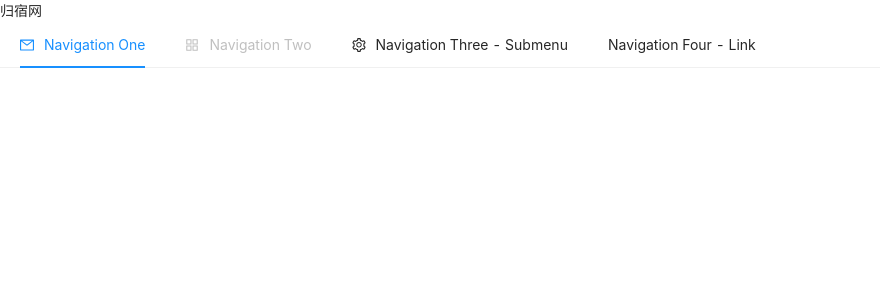
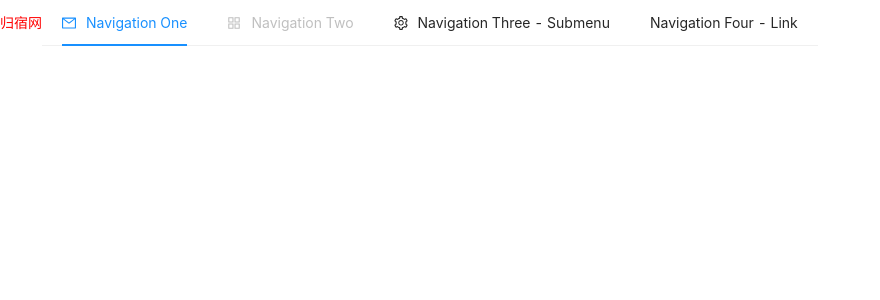
Before and after one commit to tianyu0919/start_configuration_react, a React app: page / in a window 1280 px wide. Shown: the top 300 px of the page, without its empty margins (0-880 px from the left). Built offline with nearby package versions, Linux system fonts and the light colour scheme.

Commit message:
配置 css module

```diff
--- /dev/null
+++ b/src/declaration.d.ts
@@ -0,0 +1,4 @@
+declare module '*.scss' {
+  const content: { [className: string]: string };
+  export default content;
+}
--- /dev/null
+++ b/src/layout/Navigation/index.module.scss
@@ -0,0 +1,10 @@
+.header {
+  display: flex;
+  justify-content: flex-start;
+  align-items: center;
+  width: 100%;
+
+  .title {
+    color: red;
+  }
+}
--- a/src/layout/Navigation/index.tsx
+++ b/src/layout/Navigation/index.tsx
@@ -1,4 +1,6 @@
 import React, { FC, useState, useEffect, useCallback } from 'react'
+// import './index.scss';
+import style from './index.module.scss';
 import { Menu } from 'antd';
 import { MailOutlined, AppstoreOutlined, SettingOutlined } from '@ant-design/icons';
 
@@ -7,9 +9,10 @@ interface Props {
   title?: string
 }
 
-const Navigation: FC<Props> = ({ title = 'aaa' }) => {
+const Navigation: FC<Props> = ({ title = 'aaa' } = {}) => {
   useEffect(() => {
     console.log(title);
+    console.log(style)
   }, [])
 
   const [current, setCurrent] = useState('mail')
@@ -17,8 +20,8 @@ const Navigation: FC<Props> = ({ title = 'aaa' }) => {
     setCurrent(e.key);
   }, []);
   return (
-    <header>
-      <div className="title">
+    <header className={style.header}>
+      <div className={style.title}>
         {title}
       </div>
       <Menu onClick={handleClick} selectedKeys={[current]} mode="horizontal">
--- a/webpack.config.js
+++ b/webpack.config.js
@@ -43,13 +43,24 @@ module.exports = {
         },
       },
       {
-        test: /\.(css|scss|less)$/,
+        test: /\.css$/,
+        // * 排除业务模块，其他模块都不采用 css modules 方式解析
+        exclude: [/src/],
+        use: ['style-loader', 'css-loader'],
+      },
+      {
+        test: /\.(css|scss|sass|less)$/,
+        exclude: /node_modules/,
         use: [
           'style-loader',
           {
             loader: 'css-loader',
             options: {
               importLoaders: 2,
+              modules: {
+                mode: 'local',
+                localIdentName: '[name]__[local]___[hash:base64:5]',
+              },
             },
           },
           {
```
